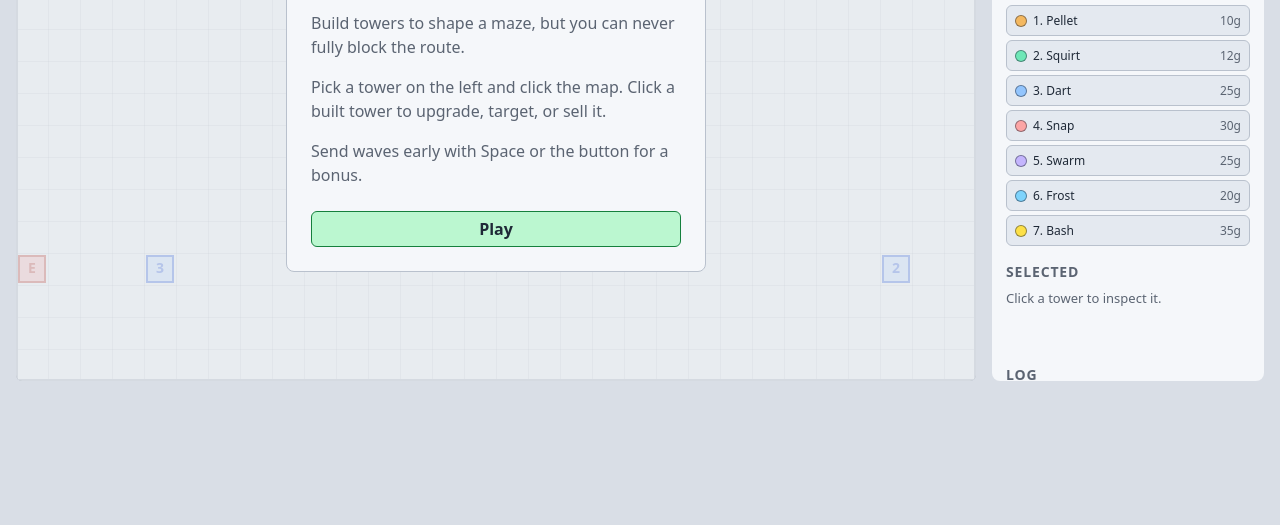
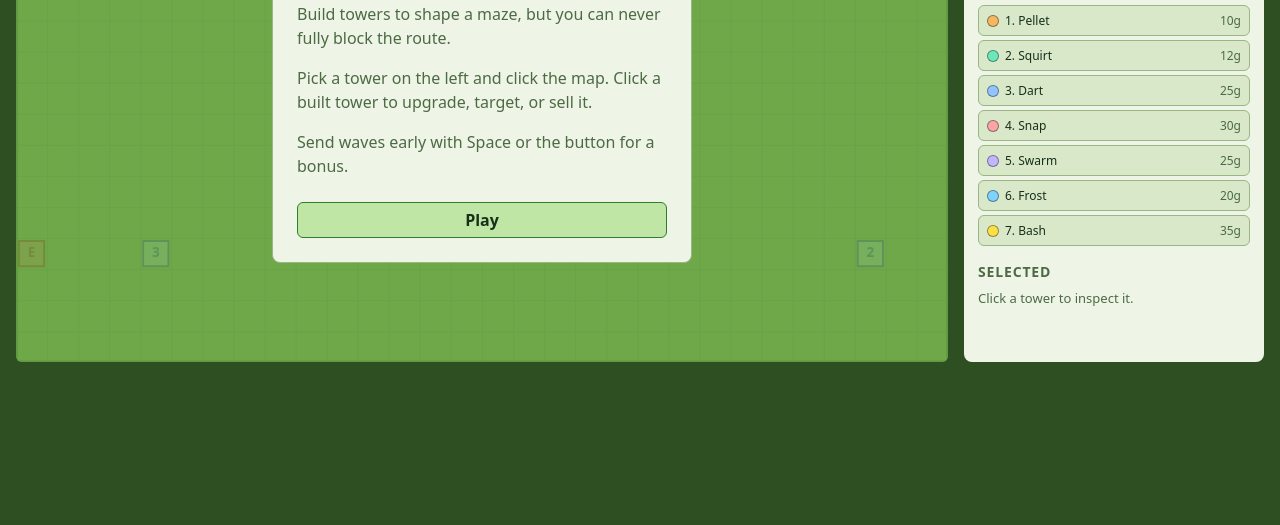
Before and after one commit to jamiefutch/tower-defense, a website built with Vite: page src/index.html in a window 1280 px wide. Shown: the part 275-800 px from the top of the page. Built offline with nearby package versions, Linux system fonts and the light colour scheme.

Commit message:
Fit the board to the window, gate upgrades on gold, add colour themes
The board scales to fit the window beside the sidebar, and the sidebar
matches its height. The Upgrade button is disabled until the player can
afford the next level. Four colour themes are available, with Green (modelled
on Desktop Tower Defense) as the default; the choice is saved in local storage.

```diff
--- a/src/core/storage.ts
+++ b/src/core/storage.ts
@@ -20,3 +20,22 @@ export function saveBestWave(wave: number): number {
   }
   return best;
 }
+
+const THEME_KEY = "tower-defense.theme";
+
+/** The saved colour theme id, or null if none is stored. Callers validate it against the theme table. */
+export function loadThemeId(): string | null {
+  try {
+    return window.localStorage.getItem(THEME_KEY);
+  } catch {
+    return null;
+  }
+}
+
+export function saveThemeId(id: string): void {
+  try {
+    window.localStorage.setItem(THEME_KEY, id);
+  } catch {
+    // Storage can be disabled. The theme just won't be remembered.
+  }
+}
--- a/src/index.html
+++ b/src/index.html
@@ -53,6 +53,11 @@
           <button id="restart">New game</button>
         </div>
 
+        <div class="row">
+          <label class="muted" for="theme-select">Theme</label>
+          <select id="theme-select"></select>
+        </div>
+
         <p id="help" class="help"></p>
       </aside>
     </div>
--- a/src/main.ts
+++ b/src/main.ts
@@ -1,19 +1,26 @@
 import { Sound, type Sfx } from "./audio/audio";
 import { CELL_PX, FIXED_DT, TOTAL_WAVES } from "./core/config";
 import { Game } from "./core/game";
-import { saveBestWave } from "./core/storage";
+import { loadThemeId, saveBestWave, saveThemeId } from "./core/storage";
 import { MAPS, getMap } from "./data/maps";
 import { TOWER_ORDER, getTowerType, type TargetMode } from "./data/towers";
 import type { SoundEvent } from "./entities/sound-events";
 import type { Tower } from "./entities/tower";
 import type { Cell } from "./grid/grid";
 import { footprintOrigin, render, type ViewState } from "./render/renderer";
+import { getTheme, THEMES, themeCssVars, type Theme } from "./render/themes";
 import { buildPalette, el, HELP_TEXT, renderLog, renderStats, renderTowerPanel, type TowerPanelActions } from "./ui/hud";
 
 /** Upper bound on fixed steps per frame, so a slow tab cannot freeze the page. */
 const MAX_STEPS_PER_FRAME = 240;
 /** How often the sidebar text refreshes, in seconds. */
 const HUD_INTERVAL = 0.1;
+/** Page chrome around the board: #app padding on each side, and the gap before the sidebar. */
+const PAGE_PAD = 16;
+const PAGE_GAP = 16;
+/** Limits on the board scale. Below the minimum the page scrolls rather than shrinking further. */
+const MIN_SCALE = 0.5;
+const MAX_SCALE = 2;
 
 function must<T extends HTMLElement>(id: string): T {
   const node = document.getElementById(id);
@@ -35,6 +42,8 @@ const nextBtn = must<HTMLButtonElement>("next-wave");
 const panel = must<HTMLElement>("tower-panel");
 const logList = must<HTMLElement>("log");
 const mapSelect = must<HTMLSelectElement>("map-select");
+const themeSelect = must<HTMLSelectElement>("theme-select");
+const sidebar = must<HTMLElement>("sidebar");
 const speedBtns = Array.from(document.querySelectorAll<HTMLButtonElement>(".speed"));
 const statEls = {
   gold: must<HTMLElement>("gold"),
@@ -48,9 +57,12 @@ const statEls = {
 const palette = buildPalette(must("palette"), (id) => togglePick(id));
 must<HTMLElement>("help").textContent = HELP_TEXT;
 for (const m of MAPS) mapSelect.append(new Option(m.name, m.id));
+for (const t of THEMES) themeSelect.append(new Option(t.name, t.id));
+themeSelect.addEventListener("change", () => applyTheme(getTheme(themeSelect.value)));
 
 let game = new Game(MAPS[0]);
-let view: ViewState = { hover: null, ghost: null, selected: null, showRoute: false };
+let view: ViewState = { hover: null, ghost: null, selected: null, showRoute: false, scale: 1, theme: getTheme(null) };
+let panelKey = "";
 let endShown = false;
 let seenMessages = 0;
 
@@ -102,7 +114,32 @@ function playNewSoundEvents(): void {
 }
 
 function cellFromEvent(e: MouseEvent): Cell {
-  return { x: Math.floor(e.offsetX / CELL_PX), y: Math.floor(e.offsetY / CELL_PX) };
+  const cell = CELL_PX * view.scale;
+  return { x: Math.floor(e.offsetX / cell), y: Math.floor(e.offsetY / cell) };
+}
+
+/** Largest board scale that fits the current window beside the sidebar, clamped to the allowed range. */
+function fitScale(): number {
+  const boardW = game.grid.width * CELL_PX;
+  const boardH = game.grid.height * CELL_PX;
+  const availW = window.innerWidth - sidebar.offsetWidth - 2 * PAGE_PAD - PAGE_GAP;
+  const availH = window.innerHeight - 2 * PAGE_PAD;
+  return Math.min(MAX_SCALE, Math.max(MIN_SCALE, Math.min(availW / boardW, availH / boardH)));
+}
+
+/** Re-fits the board to the window. The sidebar is set to the board's height so the two columns line up. */
+function updateLayout(): void {
+  view.scale = fitScale();
+  const boardH = game.grid.height * CELL_PX * view.scale;
+  document.documentElement.style.setProperty("--board-height", `${boardH}px`);
+}
+
+/** Applies a colour theme to the page chrome, remembers it, and gives the renderer the new palette. */
+function applyTheme(t: Theme): void {
+  for (const [name, value] of themeCssVars(t)) document.documentElement.style.setProperty(name, value);
+  view.theme = t;
+  themeSelect.value = t.id;
+  saveThemeId(t.id);
 }
 
 function showOverlay(title: string, paragraphs: string[], label: string, onClick: () => void): void {
@@ -119,7 +156,8 @@ function hideOverlay(): void {
 
 function newGame(mapId: string, intro: boolean): void {
   game = new Game(getMap(mapId));
-  view = { hover: null, ghost: null, selected: null, showRoute: view.showRoute };
+  view = { ...view, hover: null, ghost: null, selected: null };
+  updateLayout();
   endShown = false;
   seenMessages = 0;
   mapSelect.value = mapId;
@@ -293,6 +331,15 @@ for (const btn of speedBtns) {
 function refreshHud(): void {
   renderStats(statEls, game);
   renderLog(logList, game.messages);
+  // The upgrade button only changes when the tower levels up or the player can afford the upgrade.
+  // Rebuilding the panel on those changes alone keeps a click from being lost to a re-render mid-press.
+  const t = view.selected;
+  const cost = t ? game.upgradeCost(t) : null;
+  const key = t ? `${t.id}:${t.level}:${cost === null || game.gold >= cost}` : "";
+  if (key !== panelKey) {
+    panelKey = key;
+    refreshPanel();
+  }
 }
 
 // Fixed-timestep loop: the simulation always advances in FIXED_DT steps, scaled by game speed.
@@ -331,6 +378,8 @@ function frame(now: number): void {
   requestAnimationFrame(frame);
 }
 
+applyTheme(getTheme(loadThemeId()));
+window.addEventListener("resize", updateLayout);
 newGame(MAPS[0].id, true);
 refreshHud();
 requestAnimationFrame(frame);
--- a/src/render/renderer.ts
+++ b/src/render/renderer.ts
@@ -3,8 +3,9 @@ import type { Game } from "../core/game";
 import type { TowerType } from "../data/towers";
 import type { Creep } from "../entities/creep";
 import type { Effect } from "../entities/effects";
-import { towerCenter, towerLevel, type Tower } from "../entities/tower";
+import { BARREL_REACH, towerCenter, towerLevel, type Tower } from "../entities/tower";
 import type { Cell } from "../grid/grid";
+import { getTheme, type Theme } from "./themes";
 
 /** Per-frame UI state the renderer needs: what the cursor is doing and what is selected. */
 export interface ViewState {
@@ -13,21 +14,16 @@ export interface ViewState {
   ghost: TowerType | null;
   selected: Tower | null;
   showRoute: boolean;
+  /** Playfield pixels per cell, relative to CELL_PX. Fits the board to the window. */
+  scale: number;
+  theme: Theme;
 }
 
-// Light, flat palette in the spirit of Desktop Tower Defense. Tower and creep colours come from data.
-const FIELD = "#e9ecf1";
-const FIELD_LINE = "rgba(60,70,90,0.16)";
-const FIELD_EDGE = "#9aa3b2";
+// Ink for outlines and glyphs. It stays dark in every theme because it sits on coloured towers and creeps.
 const INK = "#111827";
-const ROUTE = "rgba(17,24,39,0.28)";
-const SPAWN = { fill: "rgba(63,185,80,0.45)", stroke: "#1a7f37" };
-const EXIT = { fill: "rgba(248,81,73,0.45)", stroke: "#b42318" };
-const CHECKPOINT = { fill: "rgba(56,139,253,0.3)", stroke: "#1d4ed8" };
-const OK_STROKE = "rgba(21,128,61,0.8)";
-const OK_FILL = "rgba(74,222,128,0.12)";
-const BAD_STROKE = "rgba(185,28,28,0.8)";
-const BAD_FILL = "rgba(248,81,73,0.12)";
+
+/** Set from the view at the start of each render. Drawing helpers read colours from here. */
+let theme: Theme = getTheme(null);
 
 const px = (cells: number): number => cells * CELL_PX;
 
@@ -54,23 +50,25 @@ export function shade(color: string, amount: number): string {
 }
 
 export function render(ctx: CanvasRenderingContext2D, game: Game, view: ViewState): void {
-  // The backing store is sized for the device pixel ratio so lines and glyphs stay sharp on Retina screens.
-  // Drawing code works in CSS pixels, which match the canvas's displayed size.
+  theme = view.theme;
+  // Drawing code works in unscaled CSS-pixel units (`px`). The backing store is sized for the
+  // device pixel ratio and the fit scale together, so lines and glyphs stay sharp at any board size.
   const cssW = px(game.grid.width);
   const cssH = px(game.grid.height);
   const dpr = window.devicePixelRatio || 1;
+  const res = dpr * view.scale;
   const canvas = ctx.canvas;
-  const bw = Math.round(cssW * dpr);
-  const bh = Math.round(cssH * dpr);
+  const bw = Math.round(cssW * res);
+  const bh = Math.round(cssH * res);
   if (canvas.width !== bw || canvas.height !== bh) {
     canvas.width = bw;
     canvas.height = bh;
-    canvas.style.width = `${cssW}px`;
-    canvas.style.height = `${cssH}px`;
   }
-  ctx.setTransform(dpr, 0, 0, dpr, 0, 0);
+  canvas.style.width = `${cssW * view.scale}px`;
+  canvas.style.height = `${cssH * view.scale}px`;
+  ctx.setTransform(res, 0, 0, res, 0, 0);
   ctx.clearRect(0, 0, cssW, cssH);
-  ctx.drawImage(groundLayer(game.grid.width, game.grid.height, dpr), 0, 0, cssW, cssH);
+  ctx.drawImage(groundLayer(game.grid.width, game.grid.height, res), 0, 0, cssW, cssH);
 
   if (view.showRoute) drawRoute(ctx, game.route);
   drawMarkers(ctx, game);
@@ -78,7 +76,7 @@ export function render(ctx: CanvasRenderingContext2D, game: Game, view: ViewStat
   for (const t of game.towers) drawTower(ctx, t, t === view.selected);
   if (view.selected) {
     const c = towerCenter(view.selected);
-    drawRange(ctx, c.x, c.y, towerLevel(view.selected).range, "rgba(17,24,39,0.6)", "rgba(17,24,39,0.06)");
+    drawRange(ctx, c.x, c.y, towerLevel(view.selected).range, theme.field.rangeStroke, theme.field.rangeFill);
   }
   if (view.hover && view.ghost) drawGhost(ctx, game, view.hover, view.ghost);
 
@@ -89,28 +87,30 @@ export function render(ctx: CanvasRenderingContext2D, game: Game, view: ViewStat
 }
 
 /**
- * The field never changes during a game, so it is drawn once per size and DPR and reused each frame.
- * One layer is kept per key so switching between maps of different sizes doesn't redraw the field.
+ * The field never changes during a game, so it is drawn once per size, resolution and theme, and reused each frame.
+ * One layer is kept per key so switching between maps, scales or themes doesn't leave stale fields behind.
  */
 const groundLayers = new Map<string, HTMLCanvasElement>();
 
-function groundLayer(width: number, height: number, dpr: number): HTMLCanvasElement {
-  const key = `${width}x${height}@${dpr}`;
+/** `res` is the backing-store pixels per CSS pixel, including the fit scale. */
+function groundLayer(width: number, height: number, res: number): HTMLCanvasElement {
+  const key = `${theme.id}:${width}x${height}@${res}`;
   const cached = groundLayers.get(key);
   if (cached) return cached;
 
   const layer = document.createElement("canvas");
-  layer.width = Math.round(px(width) * dpr);
-  layer.height = Math.round(px(height) * dpr);
+  layer.width = Math.round(px(width) * res);
+  layer.height = Math.round(px(height) * res);
   const g = layer.getContext("2d");
   if (g) {
-    g.setTransform(dpr, 0, 0, dpr, 0, 0);
-    g.fillStyle = FIELD;
+    const f = theme.field;
+    g.setTransform(res, 0, 0, res, 0, 0);
+    g.fillStyle = f.fill;
     g.fillRect(0, 0, px(width), px(height));
-    g.fillStyle = FIELD_LINE;
+    g.fillStyle = f.gridLine;
     for (let x = 1; x < width; x++) g.fillRect(px(x), 0, 1, px(height));
     for (let y = 1; y < height; y++) g.fillRect(0, px(y), px(width), 1);
-    g.fillStyle = FIELD_EDGE;
+    g.fillStyle = f.edge;
     g.fillRect(0, 0, px(width), 2);
     g.fillRect(0, px(height) - 2, px(width), 2);
     g.fillRect(0, 0, 2, px(height));
@@ -121,7 +121,7 @@ function groundLayer(width: number, height: number, dpr: number): HTMLCanvasElem
 }
 
 function drawRoute(ctx: CanvasRenderingContext2D, route: readonly Cell[]): void {
-  ctx.strokeStyle = ROUTE;
+  ctx.strokeStyle = theme.field.route;
   ctx.lineWidth = 3;
   ctx.setLineDash([6, 6]);
   ctx.beginPath();
@@ -152,13 +152,35 @@ function drawMarkers(ctx: CanvasRenderingContext2D, game: Game): void {
   ctx.font = "bold 14px system-ui, sans-serif";
   ctx.textAlign = "center";
   ctx.textBaseline = "middle";
-  game.map.checkpoints.forEach((cell, i) => drawZone(ctx, cell, CHECKPOINT, String(i + 1)));
-  drawZone(ctx, game.map.spawn, SPAWN, "S");
-  drawZone(ctx, game.map.exit, EXIT, "E");
+  const f = theme.field;
+  const checkpoint = { fill: f.checkpointFill, stroke: f.checkpointStroke };
+  game.map.checkpoints.forEach((cell, i) => drawZone(ctx, cell, checkpoint, String(i + 1)));
+  drawZone(ctx, game.map.spawn, { fill: f.spawnFill, stroke: f.spawnStroke }, "S");
+  drawZone(ctx, game.map.exit, { fill: f.exitFill, stroke: f.exitStroke }, "E");
 }
 
 function drawTower(ctx: CanvasRenderingContext2D, t: Tower, selected: boolean): void {
   drawTowerBody(ctx, t.type, t.x, t.y, t.level, selected);
+  drawBarrel(ctx, t);
+}
+
+/**
+ * A weapon barrel from the tower centre toward its aim. It starts past the glyph and ends at the
+ * same point that shots leave from (BARREL_REACH), so the tracer visibly comes out of the barrel.
+ */
+function drawBarrel(ctx: CanvasRenderingContext2D, t: Tower): void {
+  const c = towerCenter(t);
+  const cos = Math.cos(t.aim);
+  const sin = Math.sin(t.aim);
+  const from = BARREL_REACH * 0.35;
+  ctx.strokeStyle = shade(t.type.color, -0.6);
+  ctx.lineWidth = 5;
+  ctx.lineCap = "round";
+  ctx.beginPath();
+  ctx.moveTo(px(c.x + cos * from), px(c.y + sin * from));
+  ctx.lineTo(px(c.x + cos * BARREL_REACH), px(c.y + sin * BARREL_REACH));
+  ctx.stroke();
+  ctx.lineCap = "butt";
 }
 
 /** Draws a tower whose footprint starts at cell (ox, oy). Shared by placed towers and the placement ghost. */
@@ -307,15 +329,15 @@ function drawGhost(ctx: CanvasRenderingContext2D, game: Game, hover: Cell, type:
   ctx.globalAlpha = 0.6;
   drawTowerBody(ctx, type, ox, oy, 0, false);
   ctx.globalAlpha = 1;
-  ctx.fillStyle = ok ? "rgba(74,222,128,0.22)" : "rgba(248,81,73,0.32)";
+  ctx.fillStyle = ok ? theme.field.okFill : theme.field.badFill;
   ctx.fillRect(px(ox), px(oy), size, size);
   drawRange(
     ctx,
     ox + FOOTPRINT / 2,
     oy + FOOTPRINT / 2,
     type.levels[0].range,
-    ok ? OK_STROKE : BAD_STROKE,
-    ok ? OK_FILL : BAD_FILL,
+    ok ? theme.field.okStroke : theme.field.badStroke,
+    ok ? theme.field.okFill : theme.field.badFill,
   );
 }
 
@@ -375,7 +397,7 @@ function drawCreep(ctx: CanvasRenderingContext2D, c: Creep): void {
   // Flyers cast a shadow on the ground beneath them.
   if (c.type.air) {
     tracePath(ctx, "triangle", x + 4, y + 6, r);
-    ctx.fillStyle = "rgba(15,23,42,0.22)";
+    ctx.fillStyle = theme.field.shadow;
     ctx.fill();
   }
 
--- /dev/null
+++ b/src/render/themes.ts
@@ -0,0 +1,220 @@
+/**
+ * Colour themes for the page chrome and the playfield. DOM-free data: the UI applies `ui` as CSS
+ * variables, and the renderer reads `field` when drawing the canvas.
+ */
+export interface Theme {
+  id: string;
+  name: string;
+  /** Page and sidebar colours. Each key becomes a CSS variable named `--<key>` (camel case becomes kebab). */
+  ui: {
+    bg: string;
+    panel: string;
+    panel2: string;
+    text: string;
+    muted: string;
+    accent: string;
+    line: string;
+    canvas: string;
+    overlay: string;
+    primary: string;
+    danger: string;
+    dangerBg: string;
+    highlight: string;
+    highlightBg: string;
+  };
+  field: {
+    fill: string;
+    gridLine: string;
+    edge: string;
+    route: string;
+    spawnFill: string;
+    spawnStroke: string;
+    exitFill: string;
+    exitStroke: string;
+    checkpointFill: string;
+    checkpointStroke: string;
+    okStroke: string;
+    okFill: string;
+    badStroke: string;
+    badFill: string;
+    rangeStroke: string;
+    rangeFill: string;
+    shadow: string;
+  };
+}
+
+/** Light grass-green look modelled on Desktop Tower Defense. This is the default. */
+const GREEN: Theme = {
+  id: "green",
+  name: "Green",
+  ui: {
+    bg: "#2d4f22",
+    panel: "#eef5e6",
+    panel2: "#d8e8c8",
+    text: "#17301a",
+    muted: "#4d6a45",
+    accent: "#2e7d32",
+    line: "#9ab586",
+    canvas: "#6fa84a",
+    overlay: "rgba(111, 168, 74, 0.78)",
+    primary: "#bfe6a4",
+    danger: "#b42318",
+    dangerBg: "#fecaca",
+    highlight: "#2563eb",
+    highlightBg: "#dbeafe",
+  },
+  field: {
+    fill: "#6fa84a",
+    gridLine: "rgba(25, 60, 15, 0.2)",
+    edge: "#3b6b26",
+    route: "rgba(70, 45, 15, 0.45)",
+    spawnFill: "rgba(220, 255, 170, 0.5)",
+    spawnStroke: "#2e6b1c",
+    exitFill: "rgba(248, 120, 100, 0.5)",
+    exitStroke: "#8b1e14",
+    checkpointFill: "rgba(200, 235, 255, 0.5)",
+    checkpointStroke: "#1d4f8a",
+    okStroke: "rgba(21, 90, 40, 0.85)",
+    okFill: "rgba(200, 255, 170, 0.25)",
+    badStroke: "rgba(140, 20, 20, 0.85)",
+    badFill: "rgba(255, 120, 110, 0.25)",
+    rangeStroke: "rgba(17, 24, 39, 0.6)",
+    rangeFill: "rgba(17, 24, 39, 0.08)",
+    shadow: "rgba(15, 35, 10, 0.3)",
+  },
+};
+
+/** The grey-blue look the game shipped with before themes existed. */
+const LIGHT: Theme = {
+  id: "light",
+  name: "Light",
+  ui: {
+    bg: "#d9dee6",
+    panel: "#f5f7fa",
+    panel2: "#e4e9f0",
+    text: "#1f2937",
+    muted: "#5b6472",
+    accent: "#15803d",
+    line: "#b9c1cd",
+    canvas: "#e9ecf1",
+    overlay: "rgba(233, 236, 241, 0.75)",
+    primary: "#bbf7d0",
+    danger: "#b42318",
+    dangerBg: "#fecaca",
+    highlight: "#2563eb",
+    highlightBg: "#dbeafe",
+  },
+  field: {
+    fill: "#e9ecf1",
+    gridLine: "rgba(60, 70, 90, 0.16)",
+    edge: "#9aa3b2",
+    route: "rgba(17, 24, 39, 0.28)",
+    spawnFill: "rgba(63, 185, 80, 0.45)",
+    spawnStroke: "#1a7f37",
+    exitFill: "rgba(248, 81, 73, 0.45)",
+    exitStroke: "#b42318",
+    checkpointFill: "rgba(56, 139, 253, 0.3)",
+    checkpointStroke: "#1d4ed8",
+    okStroke: "rgba(21, 128, 61, 0.8)",
+    okFill: "rgba(74, 222, 128, 0.12)",
+    badStroke: "rgba(185, 28, 28, 0.8)",
+    badFill: "rgba(248, 81, 73, 0.12)",
+    rangeStroke: "rgba(17, 24, 39, 0.6)",
+    rangeFill: "rgba(17, 24, 39, 0.06)",
+    shadow: "rgba(15, 23, 42, 0.22)",
+  },
+};
+
+const DARK: Theme = {
+  id: "dark",
+  name: "Dark",
+  ui: {
+    bg: "#0b0f17",
+    panel: "#1f2937",
+    panel2: "#2b3644",
+    text: "#e5e7eb",
+    muted: "#9ca3af",
+    accent: "#22c55e",
+    line: "#4b5563",
+    canvas: "#1a2230",
+    overlay: "rgba(26, 34, 48, 0.8)",
+    primary: "#14532d",
+    danger: "#f87171",
+    dangerBg: "#7f1d1d",
+    highlight: "#60a5fa",
+    highlightBg: "#1e3a5f",
+  },
+  field: {
+    fill: "#1a2230",
+    gridLine: "rgba(255, 255, 255, 0.07)",
+    edge: "#4b5563",
+    route: "rgba(226, 232, 240, 0.3)",
+    spawnFill: "rgba(74, 222, 128, 0.3)",
+    spawnStroke: "#4ade80",
+    exitFill: "rgba(248, 113, 113, 0.3)",
+    exitStroke: "#f87171",
+    checkpointFill: "rgba(96, 165, 250, 0.3)",
+    checkpointStroke: "#60a5fa",
+    okStroke: "rgba(74, 222, 128, 0.8)",
+    okFill: "rgba(74, 222, 128, 0.15)",
+    badStroke: "rgba(248, 113, 113, 0.8)",
+    badFill: "rgba(248, 113, 113, 0.18)",
+    rangeStroke: "rgba(226, 232, 240, 0.6)",
+    rangeFill: "rgba(226, 232, 240, 0.08)",
+    shadow: "rgba(0, 0, 0, 0.4)",
+  },
+};
+
+const SAND: Theme = {
+  id: "sand",
+  name: "Sand",
+  ui: {
+    bg: "#b9a57a",
+    panel: "#f6efdc",
+    panel2: "#e9dcbc",
+    text: "#3b2f1c",
+    muted: "#7a6a4f",
+    accent: "#a16207",
+    line: "#c4b28c",
+    canvas: "#ecdfbf",
+    overlay: "rgba(236, 223, 191, 0.78)",
+    primary: "#fde68a",
+    danger: "#b42318",
+    dangerBg: "#fecaca",
+    highlight: "#2563eb",
+    highlightBg: "#dbeafe",
+  },
+  field: {
+    fill: "#ecdfbf",
+    gridLine: "rgba(90, 70, 30, 0.16)",
+    edge: "#a8956b",
+    route: "rgba(59, 47, 28, 0.35)",
+    spawnFill: "rgba(132, 204, 22, 0.4)",
+    spawnStroke: "#4d7c0f",
+    exitFill: "rgba(248, 113, 80, 0.4)",
+    exitStroke: "#b42318",
+    checkpointFill: "rgba(96, 165, 250, 0.35)",
+    checkpointStroke: "#1d4ed8",
+    okStroke: "rgba(77, 124, 15, 0.85)",
+    okFill: "rgba(190, 242, 100, 0.2)",
+    badStroke: "rgba(185, 28, 28, 0.85)",
+    badFill: "rgba(248, 113, 113, 0.2)",
+    rangeStroke: "rgba(59, 47, 28, 0.6)",
+    rangeFill: "rgba(59, 47, 28, 0.08)",
+    shadow: "rgba(59, 47, 28, 0.25)",
+  },
+};
+
+export const THEMES: readonly Theme[] = [GREEN, LIGHT, DARK, SAND];
+
+export const DEFAULT_THEME_ID = GREEN.id;
+
+/** Returns the theme with this id, or the default when the id is unknown (e.g. a stale saved value). */
+export function getTheme(id: string | null | undefined): Theme {
+  return THEMES.find((t) => t.id === id) ?? GREEN;
+}
+
+/** CSS variable assignments for a theme's page colours, as [name, value] pairs. */
+export function themeCssVars(theme: Theme): [string, string][] {
+  return Object.entries(theme.ui).map(([key, value]) => [`--${key.replace(/[A-Z]/g, (m) => `-${m.toLowerCase()}`)}`, value]);
+}
--- a/src/style.css
+++ b/src/style.css
@@ -1,12 +1,19 @@
 :root {
-  --bg: #d9dee6;
-  --panel: #f5f7fa;
-  --panel-2: #e4e9f0;
-  --text: #1f2937;
-  --muted: #5b6472;
-  --accent: #15803d;
+  /* Defaults match the green theme. main.ts overwrites these from src/render/themes.ts on start-up. */
+  --bg: #2d4f22;
+  --panel: #eef5e6;
+  --panel2: #d8e8c8;
+  --text: #17301a;
+  --muted: #4d6a45;
+  --accent: #2e7d32;
+  --line: #9ab586;
+  --canvas: #6fa84a;
+  --overlay: rgba(111, 168, 74, 0.78);
+  --primary: #bfe6a4;
   --danger: #b42318;
-  --line: #b9c1cd;
+  --danger-bg: #fecaca;
+  --highlight: #2563eb;
+  --highlight-bg: #dbeafe;
   color-scheme: light;
   font-family: system-ui, -apple-system, "Segoe UI", sans-serif;
 }
@@ -39,7 +46,7 @@ body {
 
 canvas {
   display: block;
-  background: #e9ecf1;
+  background: var(--canvas);
   border-radius: 6px;
   cursor: crosshair;
 }
@@ -50,7 +57,7 @@ canvas {
   display: flex;
   align-items: center;
   justify-content: center;
-  background: rgba(233, 236, 241, 0.75);
+  background: var(--overlay);
   border-radius: 6px;
 }
 
@@ -78,7 +85,8 @@ canvas {
   background: var(--panel);
   border-radius: 8px;
   padding: 14px;
-  height: 640px;
+  /* Set from the board's height in main.ts so the sidebar lines up with the playfield. */
+  height: var(--board-height, 640px);
   overflow-y: auto;
 }
 
@@ -130,7 +138,7 @@ select,
 button {
   font: inherit;
   color: var(--text);
-  background: var(--panel-2);
+  background: var(--panel2);
   border: 1px solid var(--line);
   border-radius: 6px;
   padding: 6px 10px;
@@ -139,7 +147,7 @@ button {
 
 button:hover:not(:disabled),
 select:hover {
-  border-color: #2563eb;
+  border-color: var(--highlight);
 }
 
 button:disabled {
@@ -148,7 +156,7 @@ button:disabled {
 }
 
 button.primary {
-  background: #bbf7d0;
+  background: var(--primary);
   border-color: var(--accent);
   width: 100%;
   margin-top: 8px;
@@ -156,15 +164,15 @@ button.primary {
 }
 
 button.danger {
-  background: #fecaca;
+  background: var(--danger-bg);
   border-color: var(--danger);
 }
 
 button.speed.active,
 button.mode-btn.active,
 button.tower-btn.active {
-  border-color: #2563eb;
-  background: #dbeafe;
+  border-color: var(--highlight);
+  background: var(--highlight-bg);
 }
 
 .palette {
--- a/src/ui/hud.ts
+++ b/src/ui/hud.ts
@@ -103,6 +103,7 @@ export function renderTowerPanel(panel: HTMLElement, game: Game, t: Tower | null
   const lvl = towerLevel(t);
   const upgradeCost = game.upgradeCost(t);
   const refund = sellRefund(t.invested);
+  const short = upgradeCost !== null && game.gold < upgradeCost ? upgradeCost - game.gold : 0;
 
   const stats = [`Damage ${lvl.damage}`, `Range ${lvl.range}`, `${lvl.rate}/s`];
   if (lvl.splash) stats.push(`Splash ${lvl.splash}`);
@@ -128,7 +129,8 @@ export function renderTowerPanel(panel: HTMLElement, game: Game, t: Tower | null
         {
           cls: "primary",
           text: upgradeCost === null ? "Max level" : `Upgrade (${upgradeCost}g)`,
-          disabled: upgradeCost === null,
+          title: short > 0 ? `Need ${short}g more` : undefined,
+          disabled: upgradeCost === null || short > 0,
           onClick: () => actions.upgrade(t),
         },
         [],
```
Also changed, not shown: AGENTS.md (+2 -1 lines), tests/themes.test.ts (added, +35 -0 lines), README.md.
